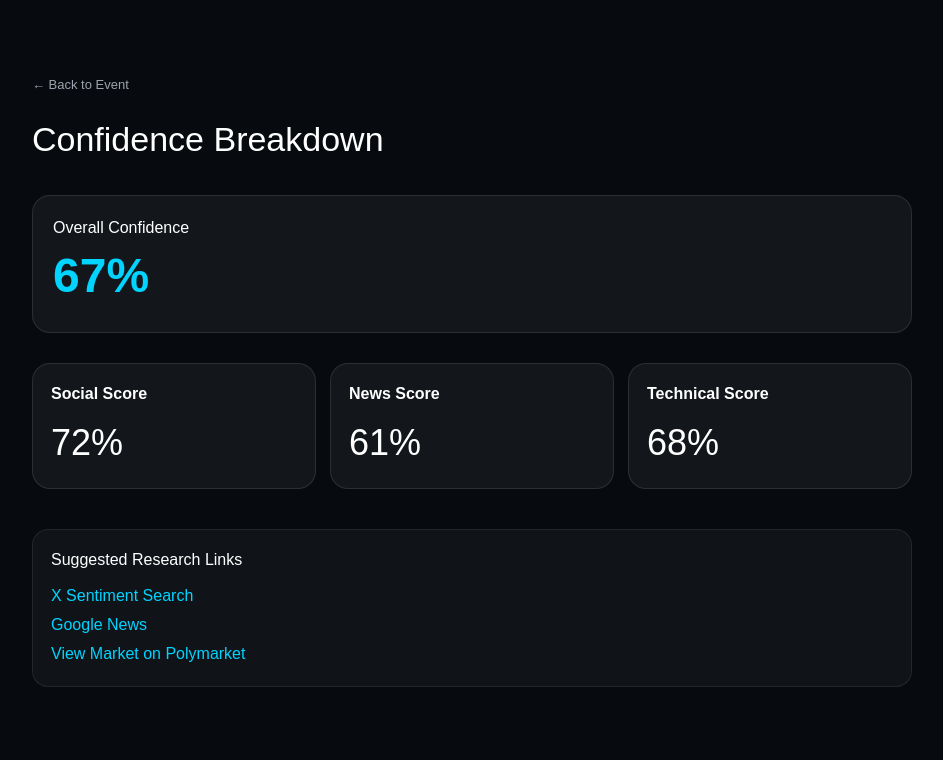
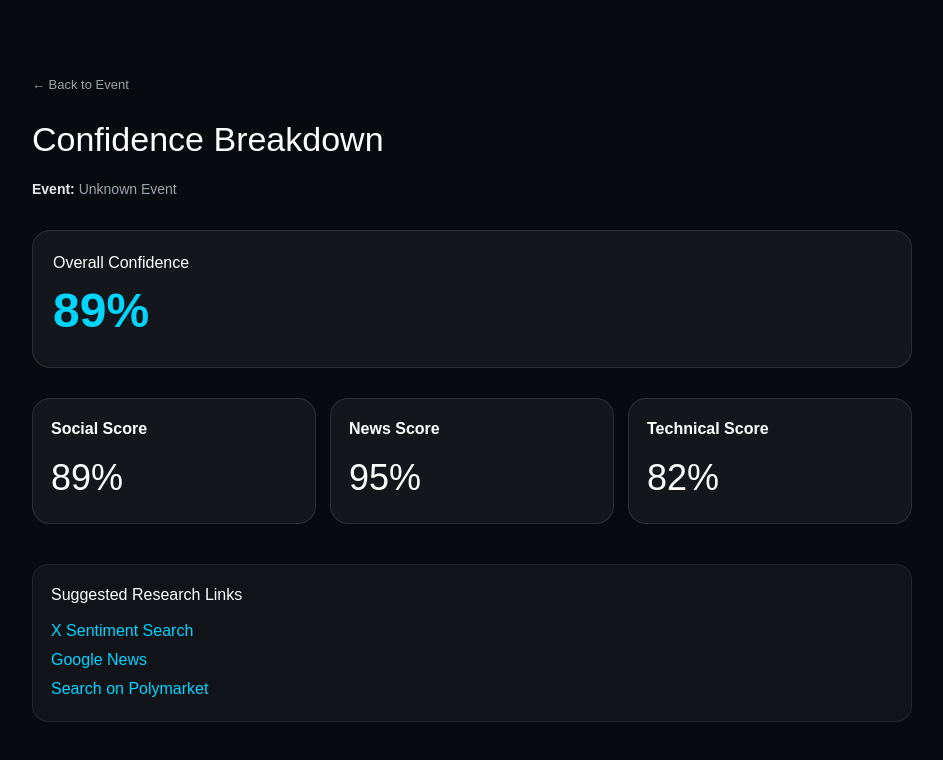
Before and after one commit to anujagadde18/tradedna, a Next.js app: page /scores in a window 1280 px wide. Shown: the top 760 px of the page, without its empty margins (168-1111 px from the left). Built offline with nearby package versions, Linux system fonts and the light colour scheme.

Commit message:
Refactor ScoresPage to use dynamic event-based scores

```diff
--- a/app/scores/page.tsx
+++ b/app/scores/page.tsx
@@ -1,12 +1,22 @@
+"use client";
+
 export default function ScoresPage() {
-  const scores = {
-    social: 72,
-    news: 61,
-    technical: 68,
-  };
+  // 1) Read event from URL: /scores?event=....
+  const params =
+    typeof window !== "undefined"
+      ? new URLSearchParams(window.location.search)
+      : new URLSearchParams();
 
-  const overall =
-    Math.round((scores.social + scores.news + scores.technical) / 3);
+  const event = params.get("event") || "Unknown Event";
+
+  // 2) Generate deterministic scores based on event text
+  const scores = generateScores(event);
+
+  // 3) Overall confidence
+  const overall = Math.round((scores.social + scores.news + scores.technical) / 3);
+
+  // 4) Dynamic research links based on the event text
+  const q = encodeURIComponent(event);
 
   return (
     <main style={{ minHeight: "100vh", background: "#070B10", color: "#fff" }}>
@@ -15,9 +25,18 @@ export default function ScoresPage() {
           ← Back to Event
         </a>
 
-        <h1 style={{ fontSize: 34, marginTop: 18 }}>
-          Confidence Breakdown
-        </h1>
+        <h1 style={{ fontSize: 34, marginTop: 18 }}>Confidence Breakdown</h1>
+
+        <div
+          style={{
+            marginTop: 14,
+            color: "#9CA3AF",
+            fontSize: 14,
+            lineHeight: 1.5,
+          }}
+        >
+          <b style={{ color: "#E5E7EB" }}>Event:</b> {event}
+        </div>
 
         <div
           style={{
@@ -60,7 +79,7 @@ export default function ScoresPage() {
           <ul style={{ marginTop: 10, lineHeight: 1.8 }}>
             <li>
               <a
-                href="https://twitter.com/search?q=bitcoin"
+                href={`https://twitter.com/search?q=${q}`}
                 target="_blank"
                 rel="noreferrer"
                 style={{ color: "#00D4FF" }}
@@ -70,7 +89,7 @@ export default function ScoresPage() {
             </li>
             <li>
               <a
-                href="https://news.google.com/search?q=bitcoin"
+                href={`https://news.google.com/search?q=${q}`}
                 target="_blank"
                 rel="noreferrer"
                 style={{ color: "#00D4FF" }}
@@ -80,12 +99,12 @@ export default function ScoresPage() {
             </li>
             <li>
               <a
-                href="https://polymarket.com"
+                href={`https://polymarket.com/search?q=${q}`}
                 target="_blank"
                 rel="noreferrer"
                 style={{ color: "#00D4FF" }}
               >
-                View Market on Polymarket
+                Search on Polymarket
               </a>
             </li>
           </ul>
@@ -93,6 +112,28 @@ export default function ScoresPage() {
       </div>
     </main>
   );
+}
+
+function generateScores(seed: string) {
+  // simple deterministic hash
+  let h = 0;
+  for (let i = 0; i < seed.length; i++) {
+    h = (h * 31 + seed.charCodeAt(i)) % 100000;
+  }
+
+  const social = 45 + (h % 56); // 45–100
+  const news = 40 + ((h * 7) % 61); // 40–100
+  const technical = 42 + ((h * 13) % 59); // 42–100
+
+  return {
+    social: clamp(social, 40, 100),
+    news: clamp(news, 40, 100),
+    technical: clamp(technical, 40, 100),
+  };
+}
+
+function clamp(n: number, min: number, max: number) {
+  return Math.max(min, Math.min(max, n));
 }
 
 function ScoreCard({ title, value }: { title: string; value: number }) {
```
